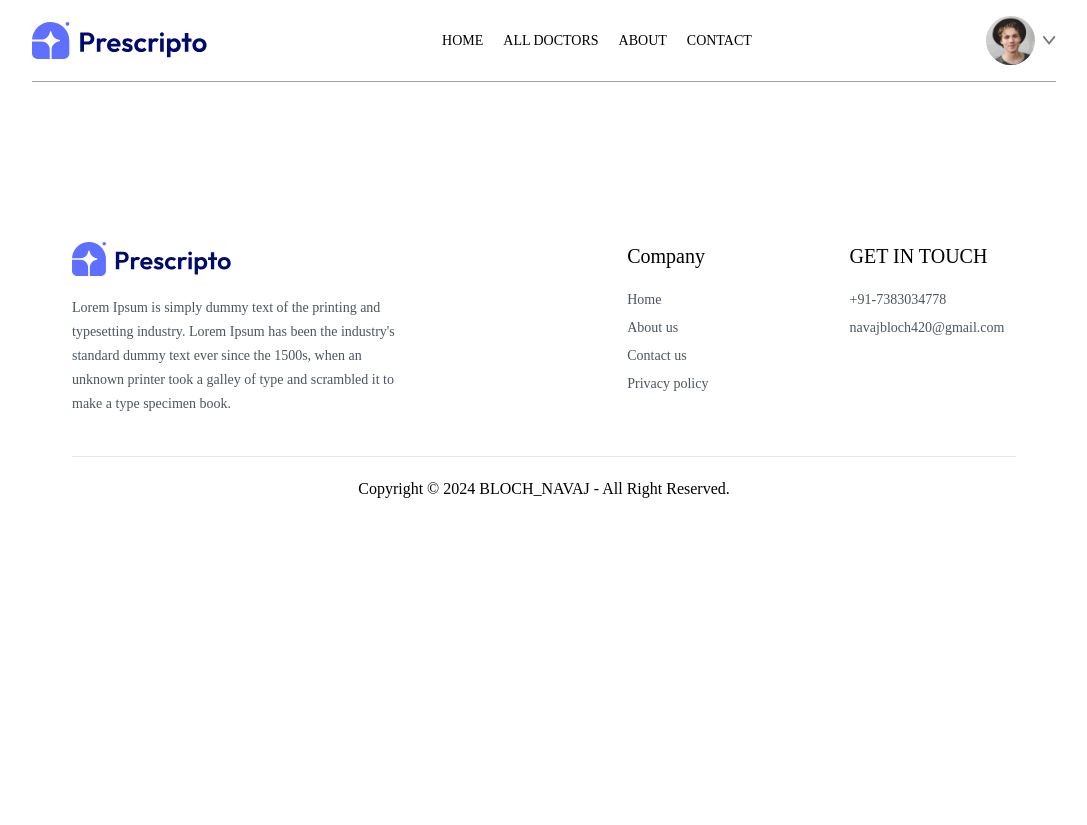
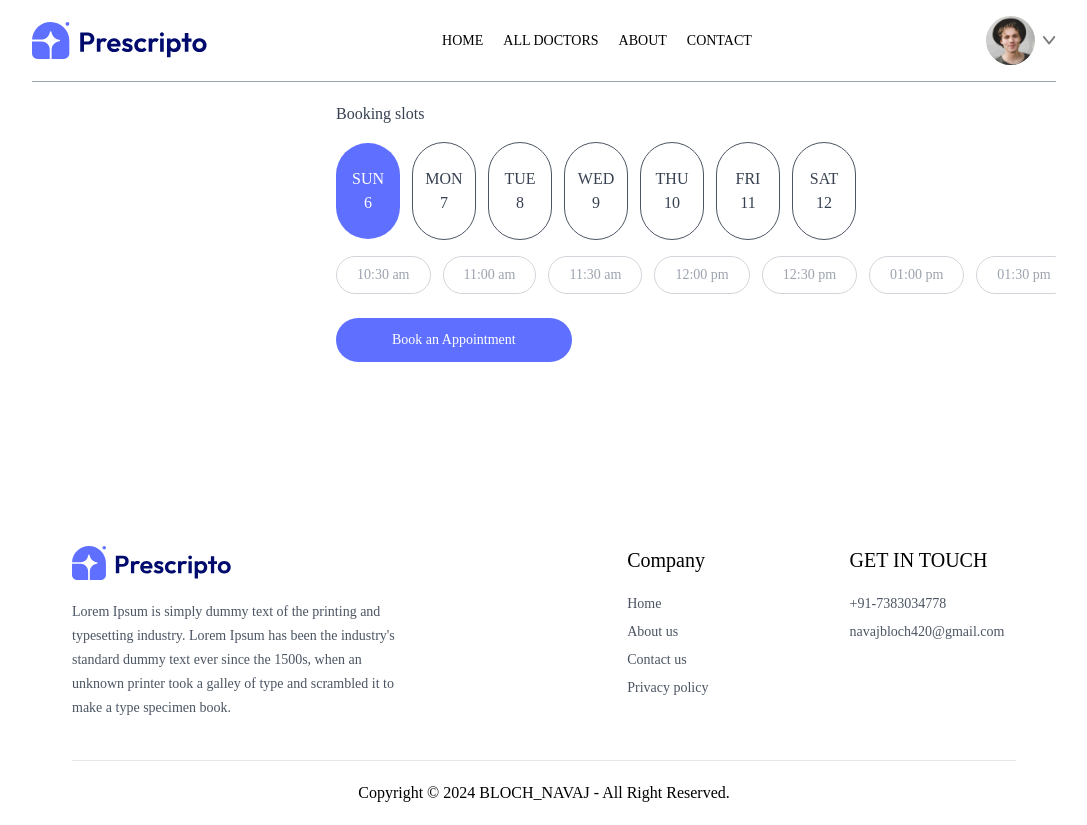
Before and after one commit to Blochnavaj/DoctorBook, a React (Vite) app in the folder frontend/: page /appiontments/1 in a window 1280 px wide. Shown: the whole page, without its empty margins (96-1183 px from the left). Before the commit the page ends 800 px from the top, so only its background shows below. Built offline with nearby package versions, Linux system fonts and the light colour scheme; a web font is replaced by a local one.

Commit message:
second part of appointmnet section completed time slot booking logic

```diff
--- a/frontend/src/Pages/Appointments.jsx
+++ b/frontend/src/Pages/Appointments.jsx
@@ -1,13 +1,18 @@
- import React, { useContext, useEffect, useState } from 'react';
+import React, { useContext, useEffect, useState } from 'react';
 import { useParams } from 'react-router-dom';
 import { AppContext } from '../Context/App.Context';
 import { assets } from '../assets/assets';
 
 function Appointments() {
   const { docId } = useParams();
-  const { doctors,currencySymbol } = useContext(AppContext);
+  const { doctors, currencySymbol } = useContext(AppContext);
+  const daysOfWeek = ['SUN', 'MON', 'TUE', 'WED', 'THU', 'FRI', 'SAT']
 
   const [docInfo, setDocInfo] = useState(null);
+  const [docSlots, setDocSlots] = useState([]);
+  const [slotIndex, setSlotIndex] = useState(0);
+  const [slotTime, setSlotTime] = useState('');
+
 
   const fetchDocInfo = async () => {
     const docInfo = doctors.find(doc => doc._id === docId);
@@ -15,9 +20,64 @@
     console.log(docInfo);
   };
 
+  const getAvailableSlots = async () => {
+    setDocSlots([])
+
+    //getting current date
+
+    let today = new Date();
+    for (let i = 0; i < 7; i++) {
+      //geting date with index
+      let currentDate = new Date(today)
+      currentDate.setDate(today.getDate() + i)
+      //setting and time of the date with  index
+      let endTime = new Date();
+      endTime.setDate(today.getDate() + i)
+      endTime.setHours(21, 0, 0, 0)
+
+      // setting hours
+
+      if (today.getDate() === currentDate.getDate()) {
+        currentDate.setHours(currentDate.getHours() > 10 ? currentDate.getHours() + 1 : 10)
+        currentDate.setMinutes(currentDate.getMinutes() > 30 ? 30 : 0)
+
+      }
+      else {
+        currentDate.setHours(10)
+        currentDate.setMinutes(0)
+
+      }
+
+      let timeSlots = []
+
+      while (currentDate < endTime) {
+        let formattedTime = currentDate.toLocaleTimeString([], { hour: '2-digit', minute: '2-digit' })
+        //add slot to array
+
+        timeSlots.push({
+          datetime: new Date(currentDate),
+          time: formattedTime
+        })
+
+        //increment current time by 30 minutes
+        currentDate.setMinutes(currentDate.getMinutes() + 30)
+      }
+
+      setDocSlots(prev => ([...prev, timeSlots]))
+    }
+  }
+
   useEffect(() => {
     fetchDocInfo();
   }, [doctors, docId]);
+
+  useEffect(() => {
+    getAvailableSlots();
+  }, [docInfo]);
+
+  useEffect(() => {
+    console.log(docSlots)
+  }, [docSlots])
 
   return (
     <>
@@ -46,8 +106,36 @@
               <p className='text-gray-500 font-medium mt-4'> Appointment Fess :  <span className='text-gray-600'> {currencySymbol} {docInfo.fees}</span></p>
             </div>
           </div>
+
+
         </div>
+
       )}
+      {/* ------ booking slots ------- */}
+      <div className='sm:ml-72 sm:pl-4 nt-4 font-medium text-gray-700'>
+            <p>Booking slots</p>
+            <div className='flex gap-3 items-center w-full overflow-x-scroll mt-4'>
+              {
+                docSlots.length && docSlots.map((item, index) => (
+                  <div  onClick={() => setSlotIndex(index)} className={`text-center py-6 min-w-16 rounded-full cursor-pointer ${slotIndex === index ? 'bg-primary text-white' : 'border border-gray-600'}`} key={index}>
+                    <p>{item[0] && daysOfWeek[item[0].datetime.getDay()]}</p>
+                    <p>{item[0] && item[0].datetime.getDate()}</p>
+                  </div>
+                ))
+              }
+            </div>
+
+            <div className='flex items-center gap-3 w-full overflow-x-scroll mt-4 '>
+              {
+                docSlots.length && docSlots[slotIndex].map((item,index)=>(
+                 <p onClick={() => setSlotTime(item.time)} className={`text-sm font-light flex-shrink-0 px-5 py-2 rounded-full cursor-pointer ${item.time === slotTime ? 'bg-primary text-white' : 'text-gray-400 border border-gray-300'}`} key={index}>
+                      {item.time.toLowerCase()}
+                 </p>
+                ))
+              }
+            </div>
+            <button className='bg-primary text-white text-sm font-light px-14 py-3 rounded-full my-6 '>Book an Appointment</button>
+          </div>
     </>
   );
 }
```
